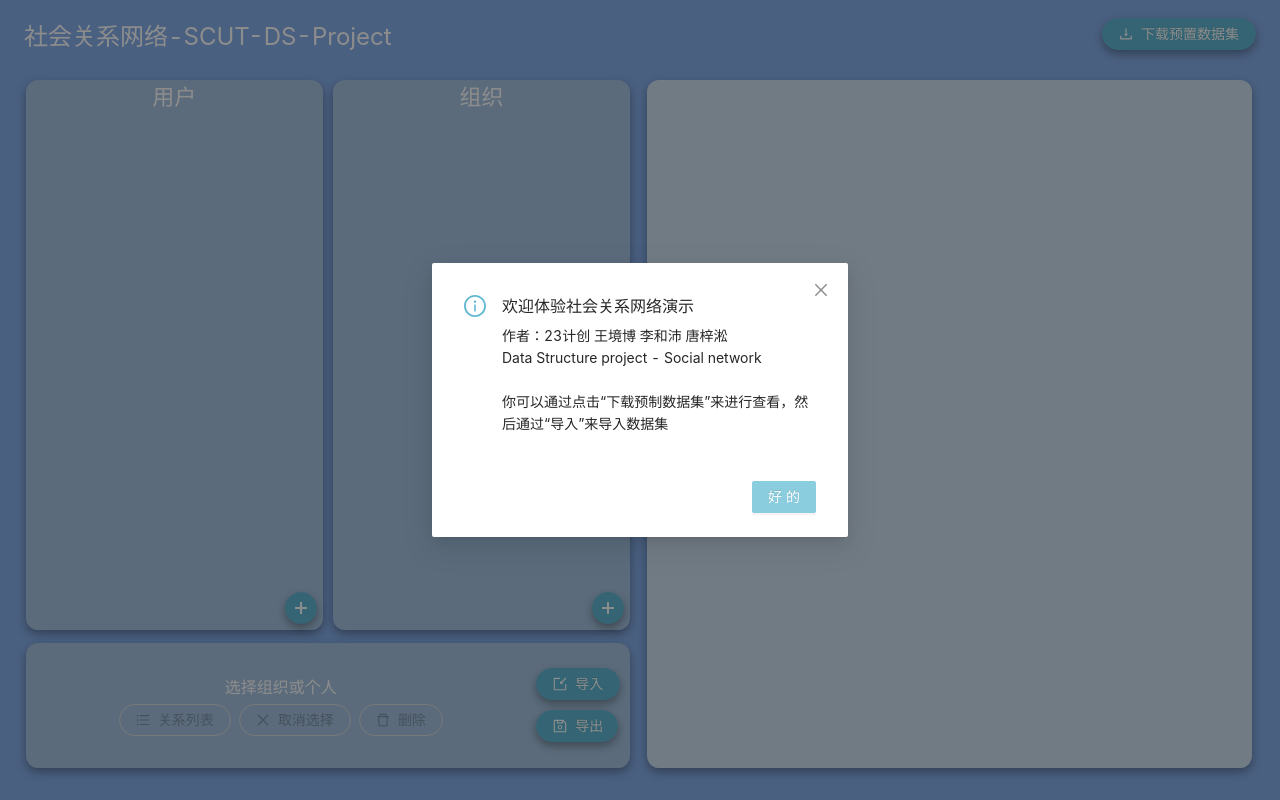
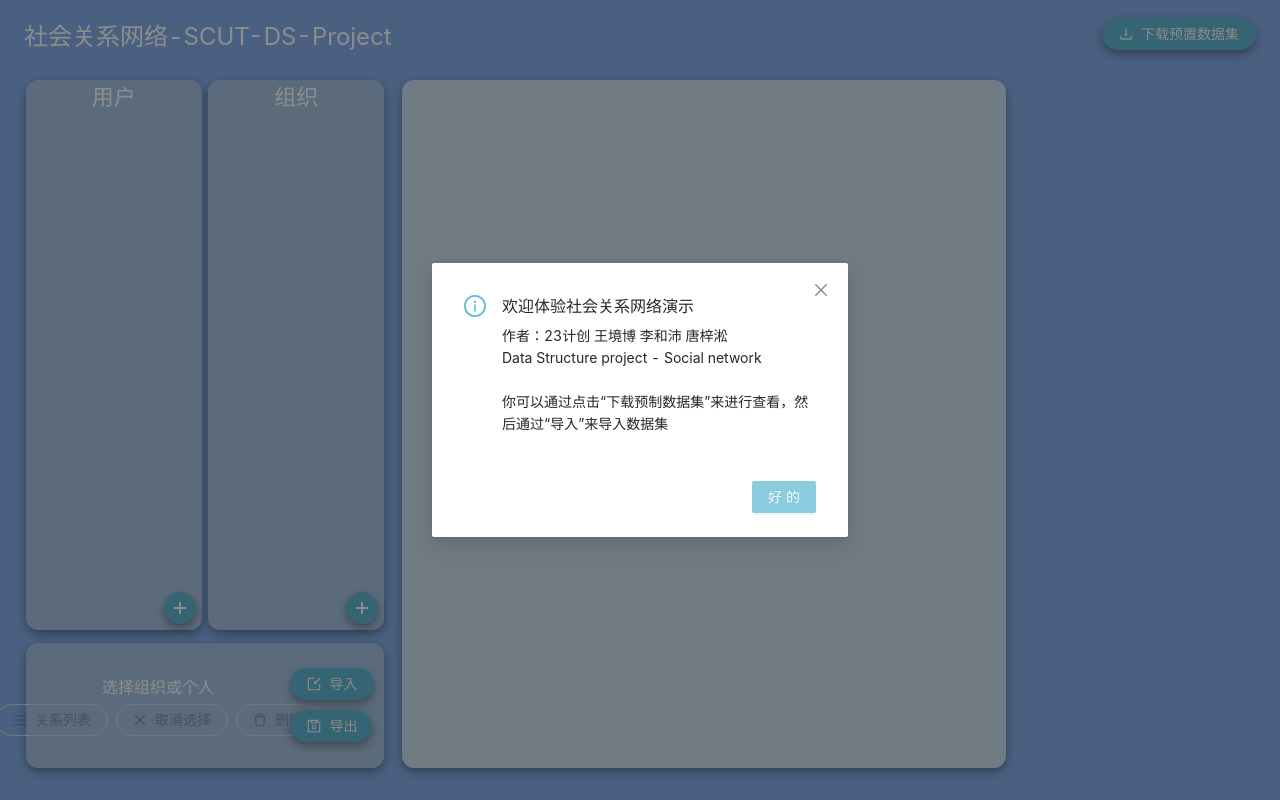
Before and after one commit to hhhJB/FMDS, a React (Create React App) app in the folder my-app/: page / in a window 1280 px wide. Built offline with nearby package versions, Linux system fonts and the light colour scheme.

Commit message:
上传预置数据

```diff
--- a/my-app/src/MacroDefines.ts
+++ b/my-app/src/MacroDefines.ts
@@ -1,7 +1,5 @@
 /*
  * 全局宏定义。
- * 2051565
- * 创建于 2022年7月20日。
  */
 
 export class MacroDefines {
--- a/my-app/src/components/RelationChart.tsx
+++ b/my-app/src/components/RelationChart.tsx
@@ -1,7 +1,5 @@
 /*
  * 关系网络展示图。基于 Apache ECharts。
- * 2051565
- * 创建于 2022年7月20日。
  */
 
 import React, { CSSProperties } from 'react'
--- a/my-app/src/data-structure/FreeKeyObject.ts
+++ b/my-app/src/data-structure/FreeKeyObject.ts
@@ -1,7 +1,5 @@
 /*
  * 自由键对象界面。
- * 2051565
- * 创建于 2022年7月21日。
  */
 
 export interface FreeKeyObject {
--- a/my-app/src/data-structure/GroupNode.ts
+++ b/my-app/src/data-structure/GroupNode.ts
@@ -1,7 +1,5 @@
 /*
  * 群组节点。
- * 2051565
- * 创建于 2022年7月20日。
  */
 
 import { FreeKeyObject } from "./FreeKeyObject"
--- a/my-app/src/data-structure/NodeBase.ts
+++ b/my-app/src/data-structure/NodeBase.ts
@@ -1,7 +1,5 @@
 /*
  * 节点基类。
- * 2051565
- * 创建于 2022年7月20日。
  */
 
 import { FreeKeyObject } from "./FreeKeyObject"
--- a/my-app/src/data-structure/NodeManager.ts
+++ b/my-app/src/data-structure/NodeManager.ts
@@ -1,7 +1,5 @@
 /*
  * 节点管理器。
- * 2051565
- * 创建于 2022年7月21日。
  */
 
 import { FreeKeyObject } from "./FreeKeyObject"
--- a/my-app/src/data-structure/PersonNode.ts
+++ b/my-app/src/data-structure/PersonNode.ts
@@ -1,7 +1,5 @@
 /*
  * 个人节点。
- * 2051565
- * 创建于 2022年7月20日。
  */
 
 import { FreeKeyObject } from "./FreeKeyObject"
--- a/my-app/src/pages/app-main/AppMain.css
+++ b/my-app/src/pages/app-main/AppMain.css
@@ -1,7 +1,5 @@
 /*
  * 主页页面样式文件。
- * 2051565
- * 创建于 2022年7月20日。
  */
 
 .pageContainer {
@@ -42,8 +40,9 @@
     flex-direction: row;
 }
 
+/*nodebox的container*/
 .controlAreaContainer {
-    width: 49.2%;
+    width: 29.2%;
     height: 100%;
     display: flex;
     flex-direction: column;
@@ -51,6 +50,7 @@
     justify-content: space-between;
 }
 
+/*节点box*/
 .nodeBox {
     width: 49.2%;
     height: 100%;
@@ -96,7 +96,7 @@
 .nodeCard {
     box-shadow: 0px 4px 10px #0005;
     border-radius: 12px;
-    background: #20a1627f;
+    background: #86aee9;
     color: #fff;
     width: calc(100% - 12px);
     height: 60px;
@@ -114,5 +114,5 @@
 }
 
 .nodeCard:hover {
-    background: #20a162af;
+    background: #077db8af;
 }
```
Also changed, not shown: 1 other file (tests, documents, lock files or other folders).
